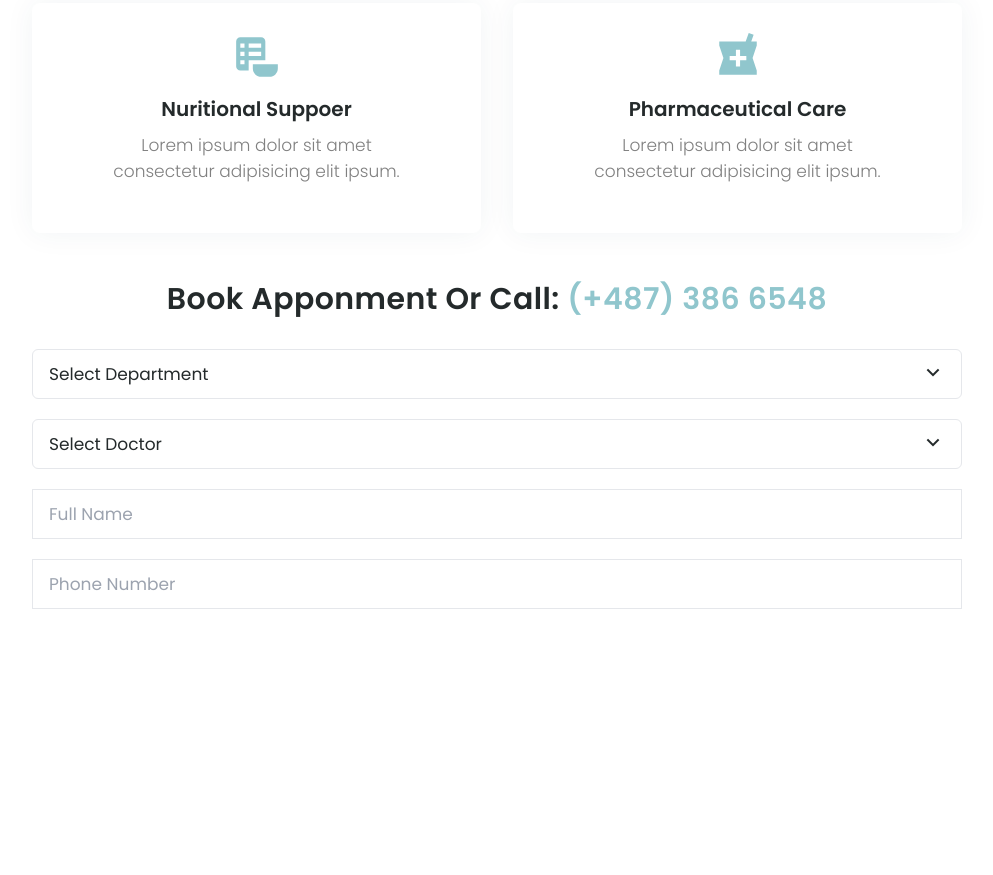
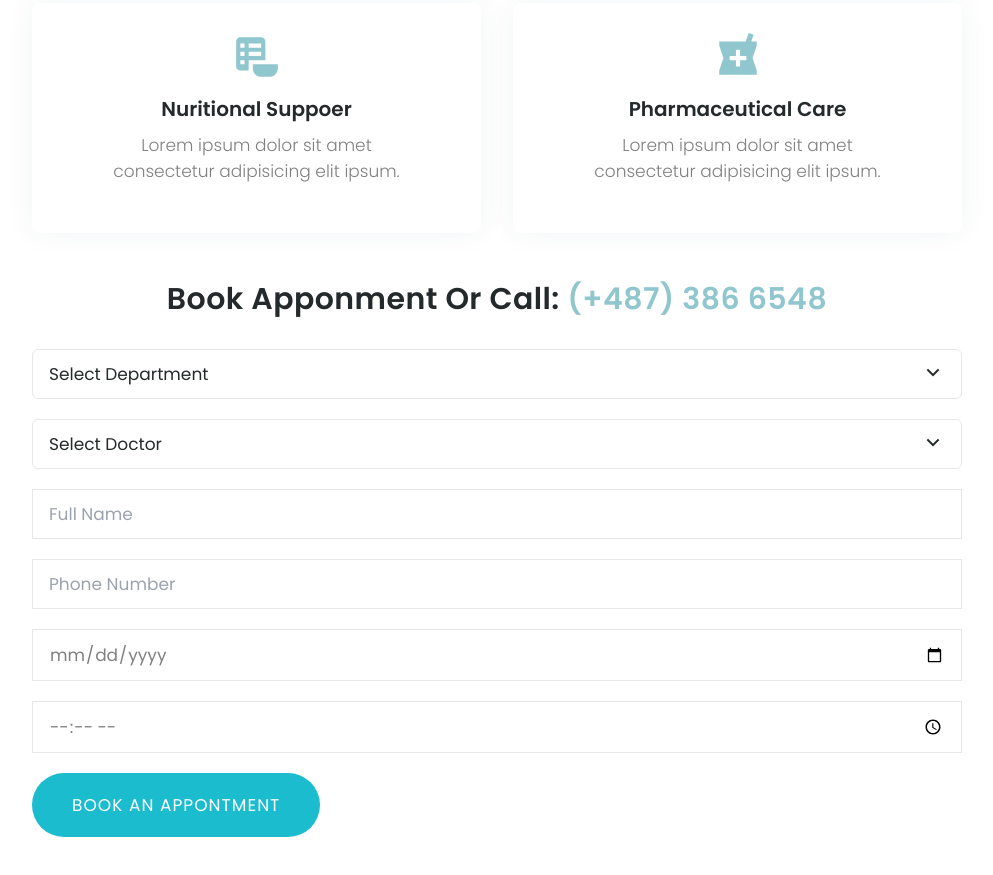
Before and after one commit to mehedihasan8/HTML_CSS, a website: page project3-tailwind/index.html in a window 1280 px wide. Shown: the part 1575-2450 px from the top of the page, without its empty margins (143-1136 px from the left). Before the commit the page ends 2312 px from the top, so only its background shows below. Drawn offline with nearby package versions, Linux system fonts and the light colour scheme.

Commit message:
change design in appinment page

```diff
--- a/project3-tailwind/index.html
+++ b/project3-tailwind/index.html
@@ -431,6 +431,21 @@
               placeholder="Phone Number"
             />
           </div>
+          <div class="flex flex-col xl:flex-row gap-5">
+            <input
+              class="input flex-1 outline-none border py-2"
+              type="date"
+              placeholder="Full Name"
+            />
+            <input
+              class="input flex-1 outline-none border py-2"
+              type="time"
+              placeholder="Phone Number"
+            />
+          </div>
+          <button type="submit" class="btn btn-lg btn-accent self-start">
+            Book an appontment
+          </button>
         </form>
       </div>
     </section>
```
Also changed, not shown: project3-tailwind/dist/output.css.
